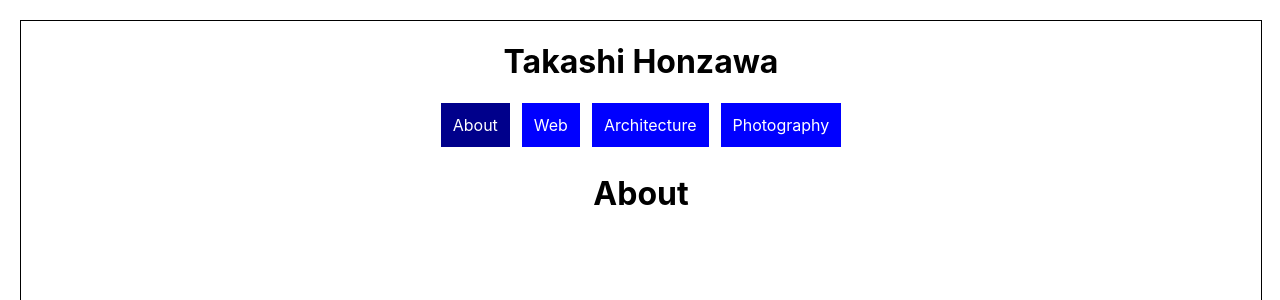
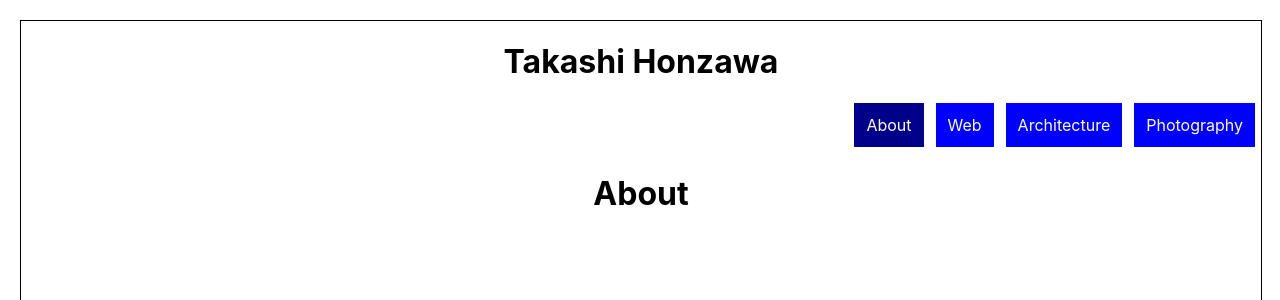
Before and after one commit to taka-2628/portfolio, a React (Create React App) app: page / in a window 1280 px wide. Shown: the top 300 px of the page. Built offline with nearby package versions, Linux system fonts and the light colour scheme.

Commit message:
fix: nav position

```diff
--- a/src/components/NavBar.js
+++ b/src/components/NavBar.js
@@ -12,7 +12,7 @@ const linkStyles = {
 
 function NavBar(){
   return (
-    <div>
+    <nav>
       <NavLink
         to="/"
         exact
@@ -53,7 +53,7 @@ function NavBar(){
       >
         Photography
       </NavLink>
-    </div>
+    </nav>
   )
 }
 
--- a/src/index.css
+++ b/src/index.css
@@ -16,3 +16,11 @@ body {
   text-align: center;
   border: black solid 1pt;
 }
+
+nav {
+  text-align: right;
+}
+
+header h1 {
+  display: inline-block;
+}
```
Also changed, not shown: 2 other files (tests, documents, lock files or other folders).
